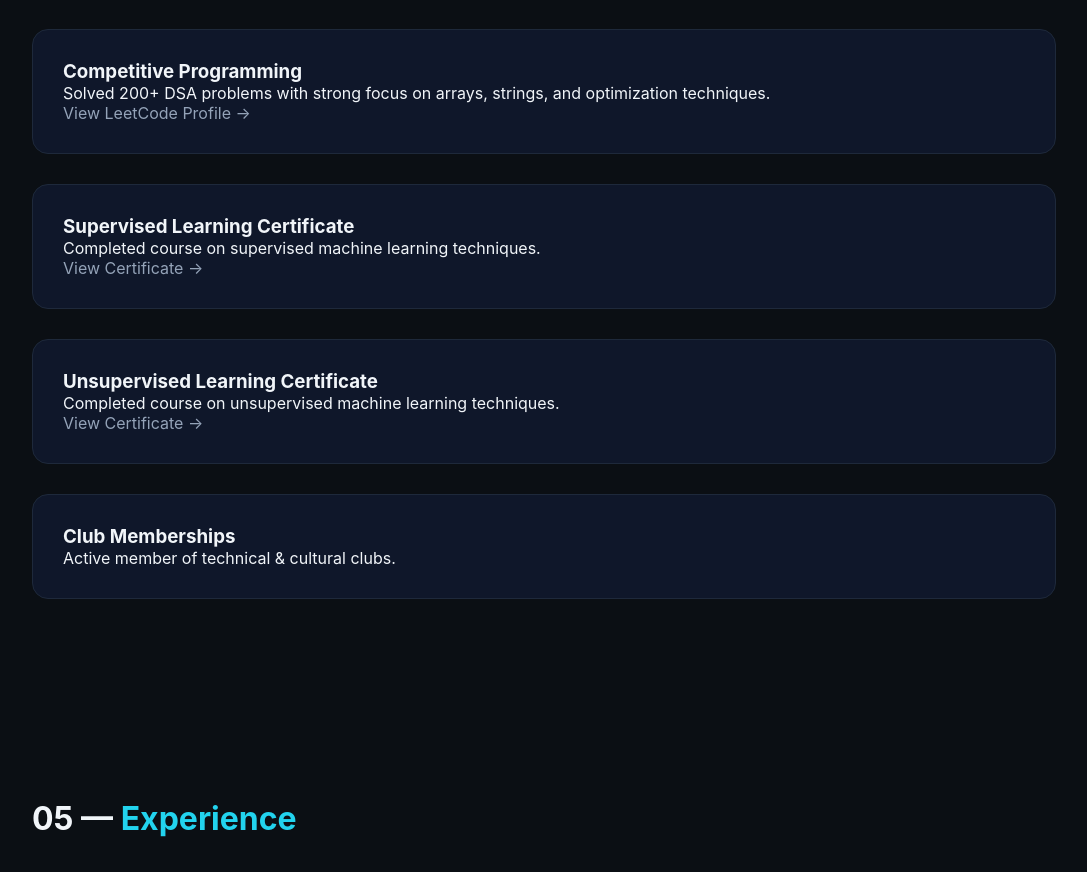
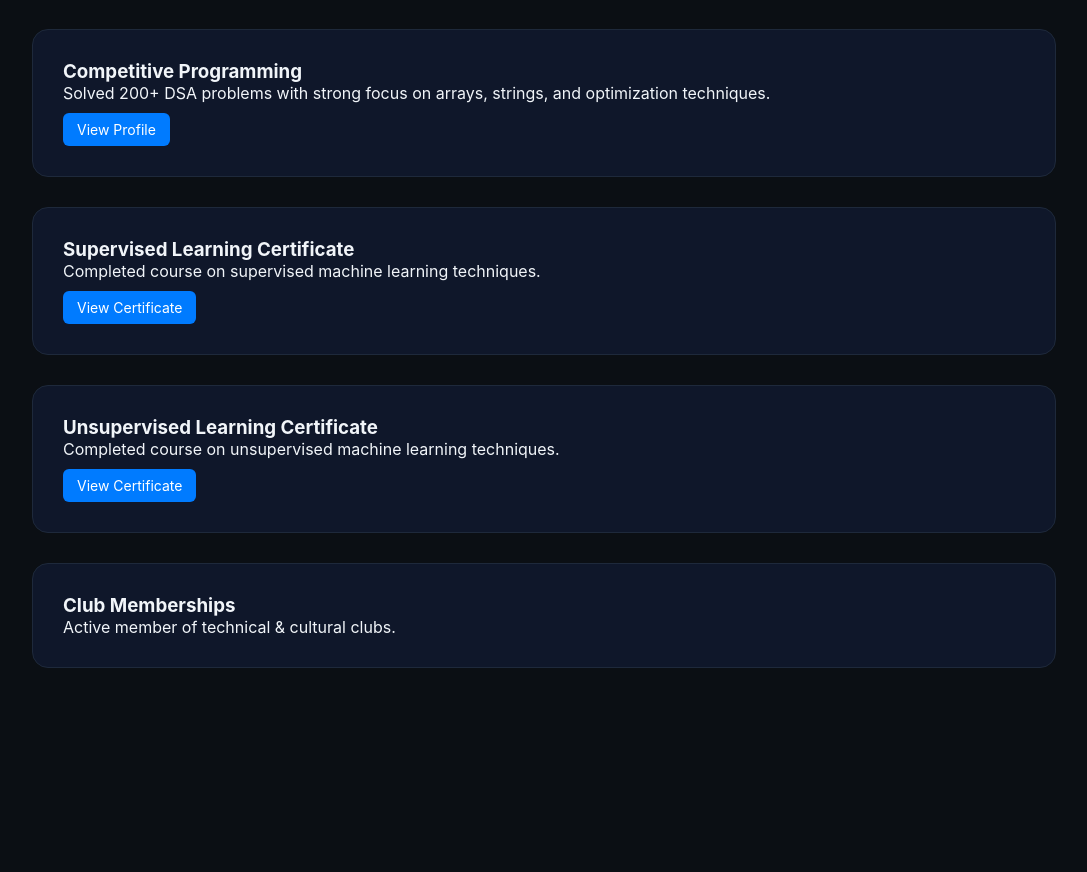
Before and after one commit to kumarsunny-nitian/my_portfolio, a React (Vite) app: page / in a window 1280 px wide. Shown: the part 3462-4334 px from the top of the page, without its empty margins (96-1183 px from the left). Built offline with nearby package versions, Linux system fonts and the light colour scheme.

Commit message:
updated profile

```diff
--- a/src/Achievements.jsx
+++ b/src/Achievements.jsx
@@ -29,14 +29,14 @@ const Achievements = () => {
             Solved 200+ DSA problems with strong focus on arrays, strings, and optimization techniques.
           </p>
 
-          <a
-            href="https://leetcode.com/u/123CS0518/"
-            target="_blank"
-            rel="noopener noreferrer"
-            className="leetcode-link"
+          <button
+            className="action-btn"
+            onClick={() =>
+              window.open("https://leetcode.com/u/123CS0518/", "_blank")
+            }
           >
-            View LeetCode Profile →
-          </a>
+            View Profile
+          </button>
         </div>
 
         {/* SUPERVISED LEARNING CERTIFICATE */}
@@ -48,14 +48,17 @@ const Achievements = () => {
             Completed course on supervised machine learning techniques.
           </p>
 
-          <a
-            href="https://drive.google.com/file/d/1ff8l4m2TcqNeVRjQKS7pw6F2xn_Kk6XQ/view?usp=sharing"
-            target="_blank"
-            rel="noopener noreferrer"
-            className="leetcode-link"
+          <button
+            className="action-btn"
+            onClick={() =>
+              window.open(
+                "https://drive.google.com/file/d/1ff8l4m2TcqNeVRjQKS7pw6F2xn_Kk6XQ/view?usp=sharing",
+                "_blank"
+              )
+            }
           >
-            View Certificate →
-          </a>
+            View Certificate
+          </button>
         </div>
 
         {/* UNSUPERVISED LEARNING CERTIFICATE */}
@@ -67,14 +70,17 @@ const Achievements = () => {
             Completed course on unsupervised machine learning techniques.
           </p>
 
-          <a
-            href="https://drive.google.com/file/d/1U-Nh931Lk_E3jZU8lEAsEXwfleXBxD2_/view?usp=sharing"
-            target="_blank"
-            rel="noopener noreferrer"
-            className="leetcode-link"
+          <button
+            className="action-btn"
+            onClick={() =>
+              window.open(
+                "https://drive.google.com/file/d/1U-Nh931Lk_E3jZU8lEAsEXwfleXBxD2_/view?usp=sharing",
+                "_blank"
+              )
+            }
           >
-            View Certificate →
-          </a>
+            View Certificate
+          </button>
         </div>
 
         {/* CLUB MEMBERSHIPS */}
--- a/src/styles/global.css
+++ b/src/styles/global.css
@@ -344,3 +344,19 @@ section {
     width: 100%;
   }
 }
+
+.action-btn {
+  margin-top: 10px;
+  padding: 8px 14px;
+  border: none;
+  background: #007bff;
+  color: white;
+  border-radius: 6px;
+  cursor: pointer;
+  font-size: 14px;
+  transition: 0.3s;
+}
+
+.action-btn:hover {
+  background: #0056b3;
+}
```
